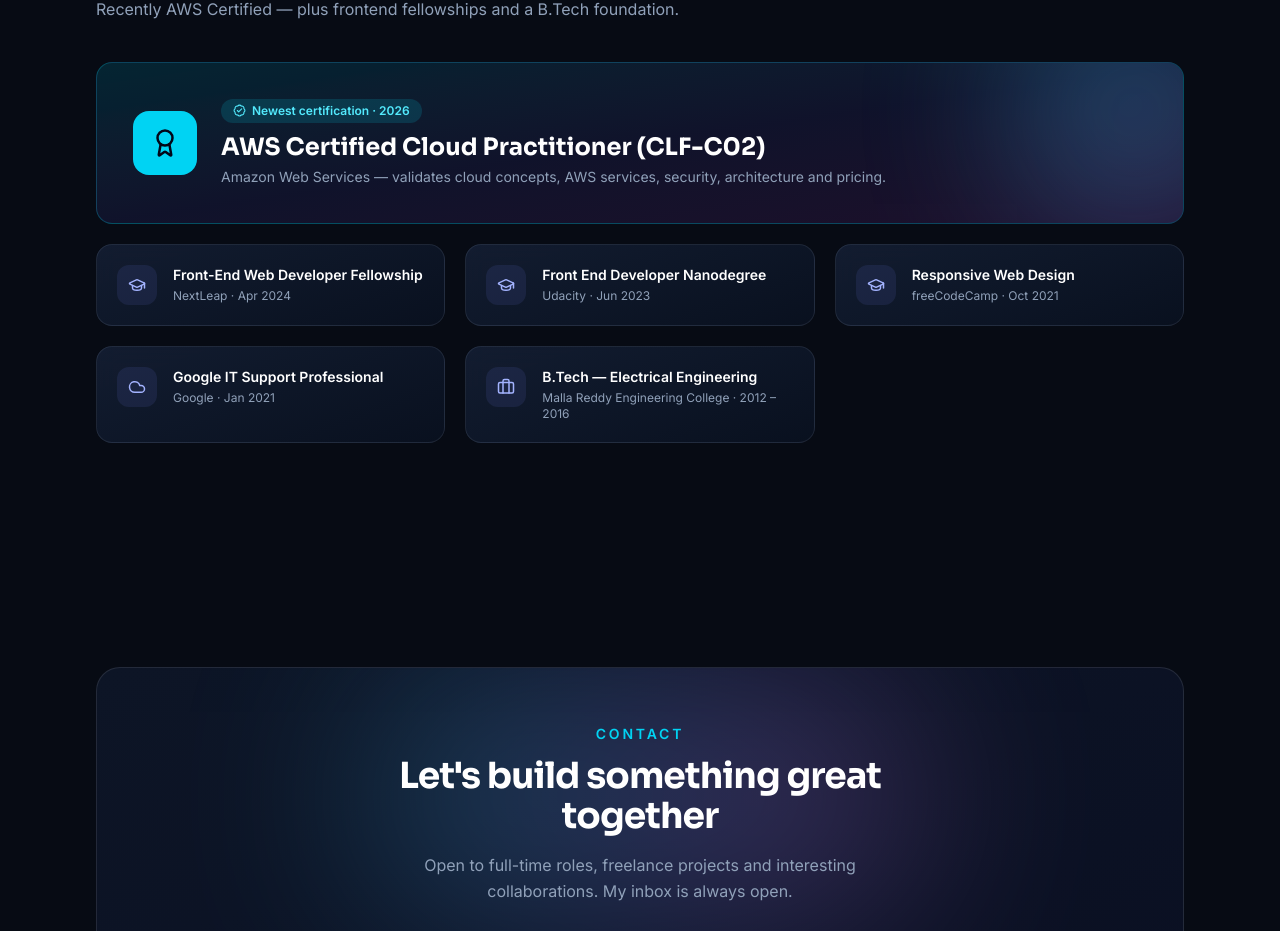
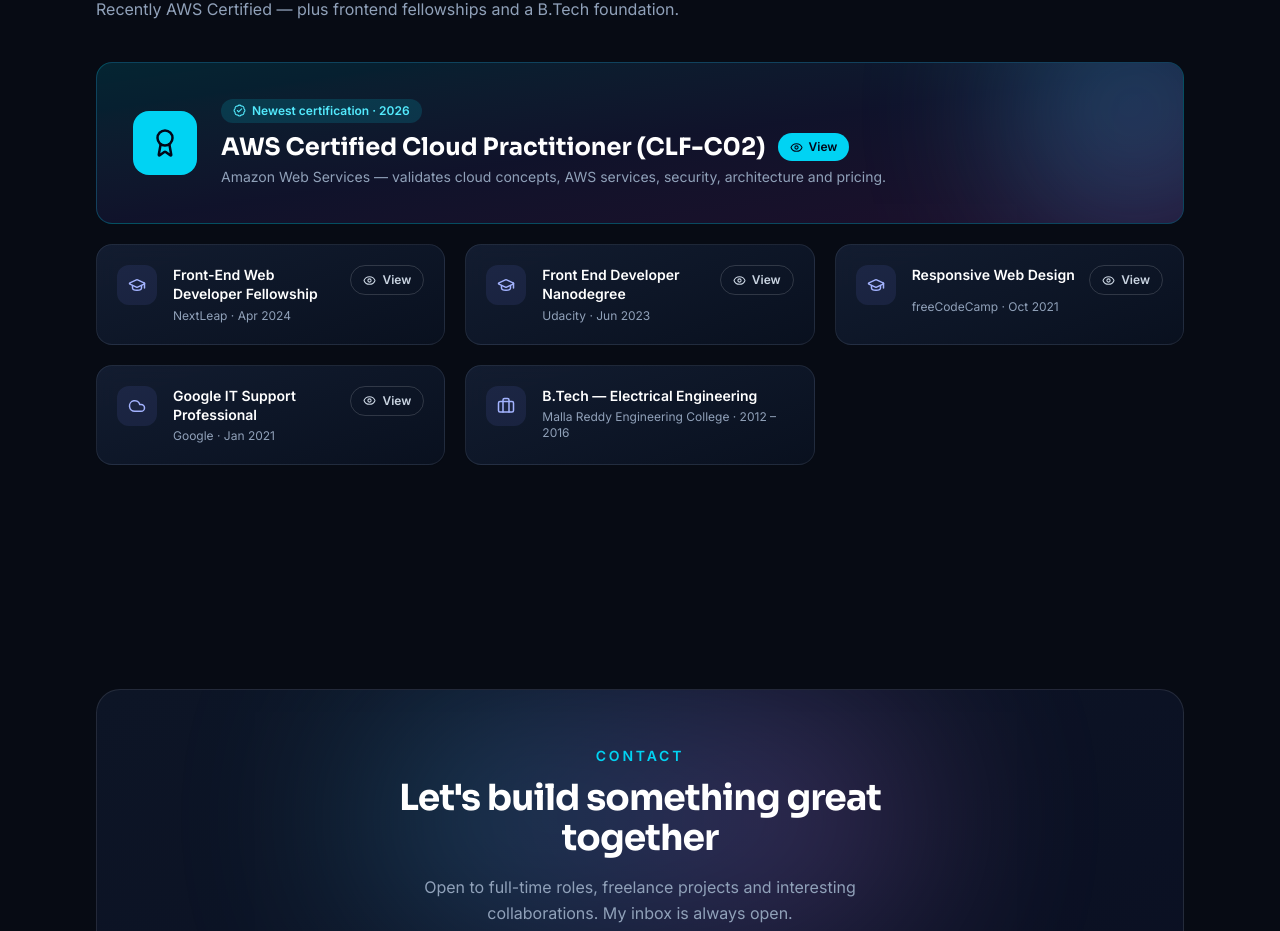
Before and after one commit to Shivakarka/Portfolio, a Next.js app: page / in a window 1280 px wide. Shown: the part 5639-6570 px from the top of the page. Built offline with nearby package versions, Linux system fonts and the light colour scheme.

Commit message:
add View certificate buttons with credential links
- Eye-icon View button on AWS, NextLeap, Udacity, freeCodeCamp, Google certs
- Links open credential verification pages in new tab
- B.Tech entry intentionally has no button

```diff
--- a/src/components/Certifications.tsx
+++ b/src/components/Certifications.tsx
@@ -1,6 +1,32 @@
-import { BadgeCheck } from "lucide-react";
+import { BadgeCheck, Eye } from "lucide-react";
 import { certifications } from "@/data/portfolio";
 import { Reveal, SectionHeading } from "./Reveal";
+
+function ViewCredentialButton({
+  url,
+  light = false,
+}: {
+  url: string;
+  light?: boolean;
+}) {
+  return (
+    <a
+      href={url}
+      target="_blank"
+      rel="noreferrer"
+      aria-label="View certificate"
+      title="View certificate"
+      className={`inline-flex shrink-0 items-center gap-1.5 rounded-full px-3 py-1.5 text-xs font-semibold transition-colors ${
+        light
+          ? "bg-cyan-400 text-slate-950 hover:bg-cyan-300"
+          : "border border-white/15 text-slate-300 hover:border-cyan-400/40 hover:text-cyan-300"
+      }`}
+    >
+      <Eye size={13} />
+      View
+    </a>
+  );
+}
 
 export default function Certifications() {
   const [top, ...rest] = certifications;
@@ -30,9 +56,14 @@
                   <BadgeCheck size={13} />
                   Newest certification · {top.date}
                 </p>
-                <h3 className="font-display mt-2 text-xl font-bold text-white sm:text-2xl">
-                  {top.title}
-                </h3>
+                <div className="mt-2 flex flex-wrap items-center gap-3">
+                  <h3 className="font-display text-xl font-bold text-white sm:text-2xl">
+                    {top.title}
+                  </h3>
+                  {top.credentialUrl && (
+                    <ViewCredentialButton url={top.credentialUrl} light />
+                  )}
+                </div>
                 <p className="mt-1 text-sm text-slate-400">
                   {top.issuer} — validates cloud concepts, AWS services,
                   security, architecture and pricing.
@@ -49,10 +80,15 @@
                 <div className="flex h-10 w-10 shrink-0 items-center justify-center rounded-xl bg-indigo-400/10 text-indigo-300">
                   <c.icon size={18} />
                 </div>
-                <div className="min-w-0">
-                  <h3 className="text-sm font-semibold leading-snug text-white">
-                    {c.title}
-                  </h3>
+                <div className="min-w-0 flex-1">
+                  <div className="flex items-start justify-between gap-2">
+                    <h3 className="text-sm font-semibold leading-snug text-white">
+                      {c.title}
+                    </h3>
+                    {c.credentialUrl && (
+                      <ViewCredentialButton url={c.credentialUrl} />
+                    )}
+                  </div>
                   <p className="mt-1 text-xs text-slate-400">
                     {c.issuer} · {c.date}
                   </p>
--- a/src/data/portfolio.ts
+++ b/src/data/portfolio.ts
@@ -202,6 +202,7 @@
   date: string;
   icon: LucideIcon;
   featured?: boolean;
+  credentialUrl?: string;
 }
 
 export const certifications: Certification[] = [
@@ -211,30 +212,40 @@
     date: "2026",
     icon: Award,
     featured: true,
+    credentialUrl:
+      "https://www.credly.com/badges/f0e230ef-e5b1-44bf-b377-1bee5fa948a1",
   },
   {
     title: "Front-End Web Developer Fellowship",
     issuer: "NextLeap",
     date: "Apr 2024",
     icon: GraduationCap,
+    credentialUrl:
+      "https://assets.nextleap.app/certificate/Cohort-058fc7f776fc241d0a909090ca1d6402fd3bd868.pdf",
   },
   {
     title: "Front End Developer Nanodegree",
     issuer: "Udacity",
     date: "Jun 2023",
     icon: GraduationCap,
+    credentialUrl:
+      "https://www.udacity.com/certificate/e/2c6721ac-c38c-11ed-8a7a-1f855b5ead44",
   },
   {
     title: "Responsive Web Design",
     issuer: "freeCodeCamp",
     date: "Oct 2021",
     icon: GraduationCap,
+    credentialUrl:
+      "https://www.freecodecamp.org/certification/shivakarka/responsive-web-design",
   },
   {
     title: "Google IT Support Professional",
     issuer: "Google",
     date: "Jan 2021",
     icon: Cloud,
+    credentialUrl:
+      "https://www.coursera.org/account/accomplishments/specialization/certificate/L7DUC2HPKTB6",
   },
   {
     title: "B.Tech — Electrical Engineering",
```
